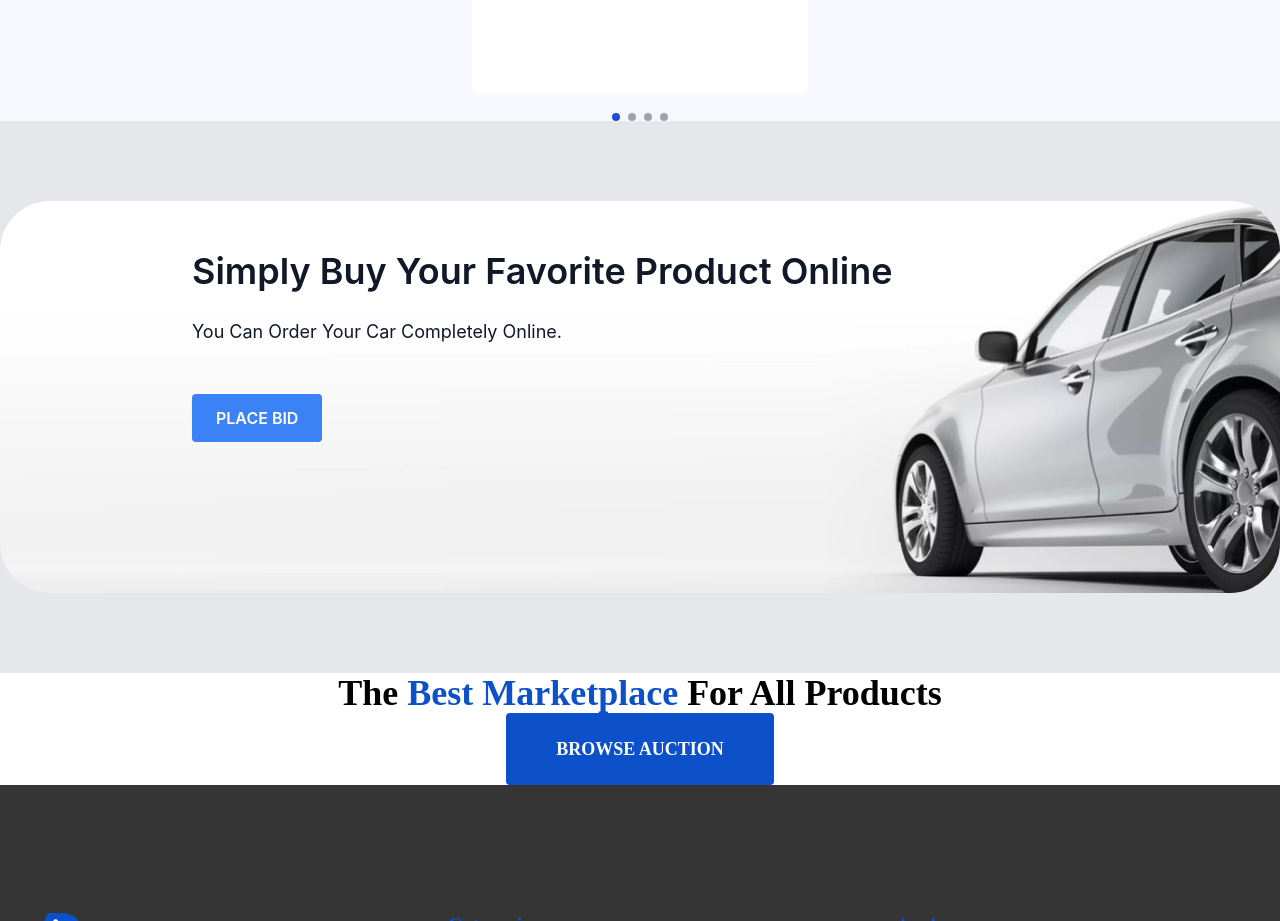
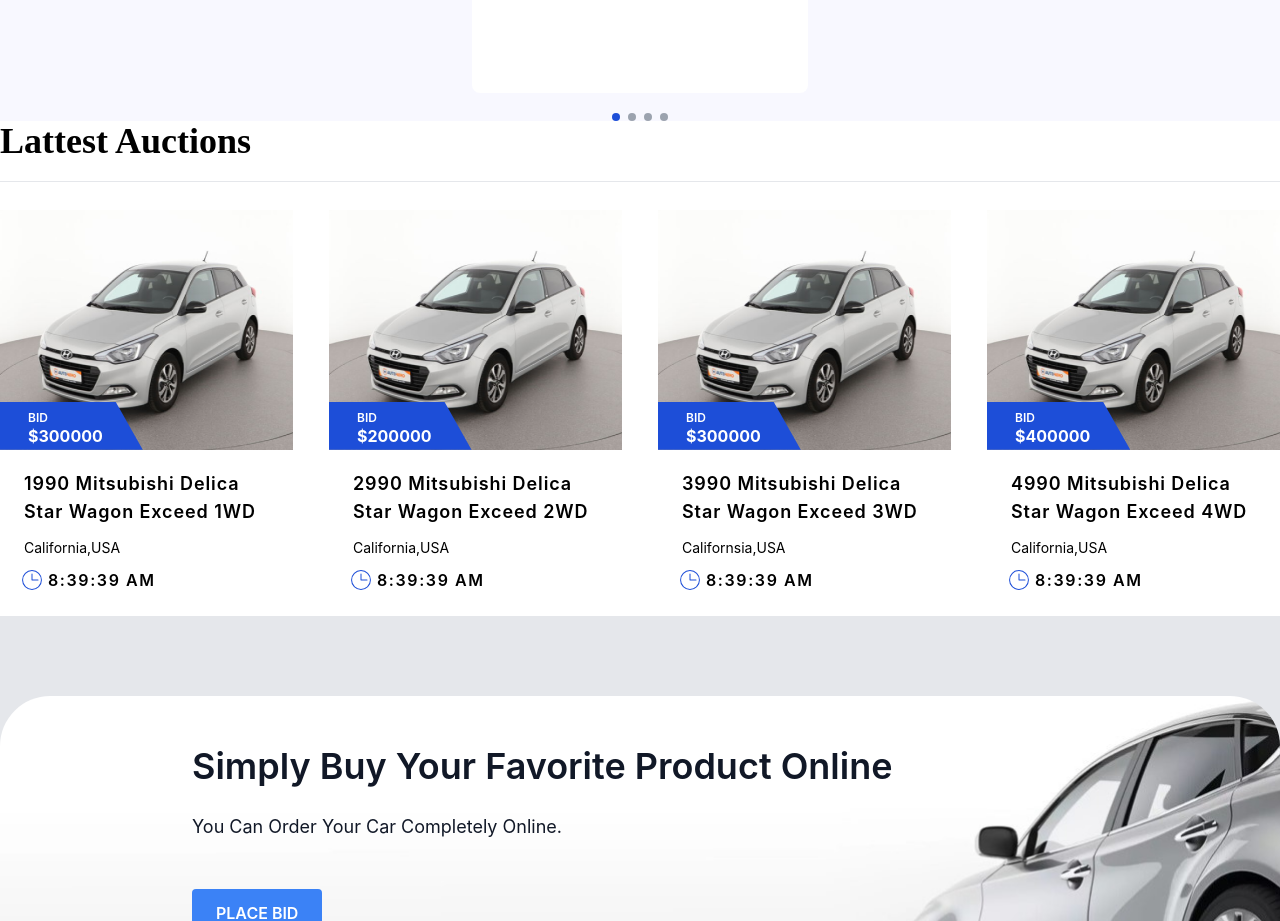
Before and after one commit to M-ilyas1/Elyx-project, a React (Create React App) app: page / in a window 1280 px wide. Shown: the part 2970-3891 px from the top of the page. Built offline with nearby package versions, Linux system fonts and the light colour scheme.

Commit message:
add new 4 cars

```diff
--- a/src/App.js
+++ b/src/App.js
@@ -10,9 +10,8 @@ import HeroSection from "./Component/HeroSection/HeroSection";
 import PopularItems from "./Component/PopularItems/PopularItems";
 
 function App() {
-  const data = [
+  const AuctionData8 = [
     {
-      id: 1,
       price: "$300000",
       name: "mitsubishi delica star wagon exceed",
       model: "1990",
@@ -21,7 +20,6 @@ function App() {
       image: car,
     },
     {
-      id: 2,
       price: "$200000",
       name: "mitsubishi delica star wagon exceed",
       model: "2990",
@@ -30,7 +28,6 @@ function App() {
       image: car,
     },
     {
-      id: 3,
       price: "$300000",
       name: "mitsubishi delica star wagon exceed",
       model: "3990",
@@ -39,7 +36,6 @@ function App() {
       image: car,
     },
     {
-      id: 4,
       price: "$400000",
       name: "mitsubishi delica star wagon exceed",
       model: "4990",
@@ -48,7 +44,6 @@ function App() {
       image: car,
     },
     {
-      id: 5,
       price: "$5000000",
       name: "mitsubishi delica star wagon exceed",
       model: "5990",
@@ -57,7 +52,6 @@ function App() {
       image: car,
     },
     {
-      id: 6,
       price: "$6000000",
       name: "mitsubishi delica star wagon exceed",
       model: "6990",
@@ -66,7 +60,6 @@ function App() {
       image: car,
     },
     {
-      id: 7,
       price: "$7000000",
       name: "mitsubishii delica star wagoon exceed",
       model: "7990",
@@ -75,7 +68,6 @@ function App() {
       image: car,
     },
     {
-      id: 8,
       price: "$800000",
       name: "mitsubishi delica star wagon exceed",
       model: "8990",
@@ -84,6 +76,40 @@ function App() {
       image: car,
     },
   ];
+  const AuctionData4=[
+    {
+      price: "$300000",
+      name: "mitsubishi delica star wagon exceed",
+      model: "1990",
+      engine: "1WD",
+      location: "California,USA",
+      image: car,
+    },
+    {
+      price: "$200000",
+      name: "mitsubishi delica star wagon exceed",
+      model: "2990",
+      engine: "2WD",
+      location: "California,USA",
+      image: car,
+    },
+    {
+      price: "$300000",
+      name: "mitsubishi delica star wagon exceed",
+      model: "3990",
+      engine: "3WD",
+      location: "Californsia,USA",
+      image: car,
+    },
+    {
+      price: "$400000",
+      name: "mitsubishi delica star wagon exceed",
+      model: "4990",
+      engine: "4WD",
+      location: "California,USA",
+      image: car,
+    },
+  ]
   return (
     <div >
     <section className="flex justify-center items-center">
@@ -112,7 +138,7 @@ function App() {
             </h1>
             <hr className=" pb-7" />
             <div className="grid grid-cols-1 sm:grid-cols-2 lg:grid-cols-3 xl:grid-cols-4 gap-9">
-              {data.map((item) => {
+              {AuctionData8.map((item) => {
                 return (
                   <AuctionCard
                     price={item.price}
@@ -132,6 +158,30 @@ function App() {
             <Carousel />
           </div>
         </section>
+
+        <section>
+          <div >
+            <h1 className="pb-5 font-semibold text-4xl font-[poppins]">
+              Lattest Auctions
+            </h1>
+            <hr className=" pb-7" />
+            <div className="grid grid-cols-1 sm:grid-cols-2 lg:grid-cols-3 xl:grid-cols-4 gap-9">
+              {AuctionData4.map((item) => {
+                return (
+                  <AuctionCard
+                    price={item.price}
+                    name={item.name}
+                    model={item.model}
+                    engine={item.engine}
+                    location={item.location}
+                    image={item.image}
+                  />
+                );
+              })}
+            </div>
+          </div>
+        </section>
+
         <section>
           <Product />
         </section>
```
